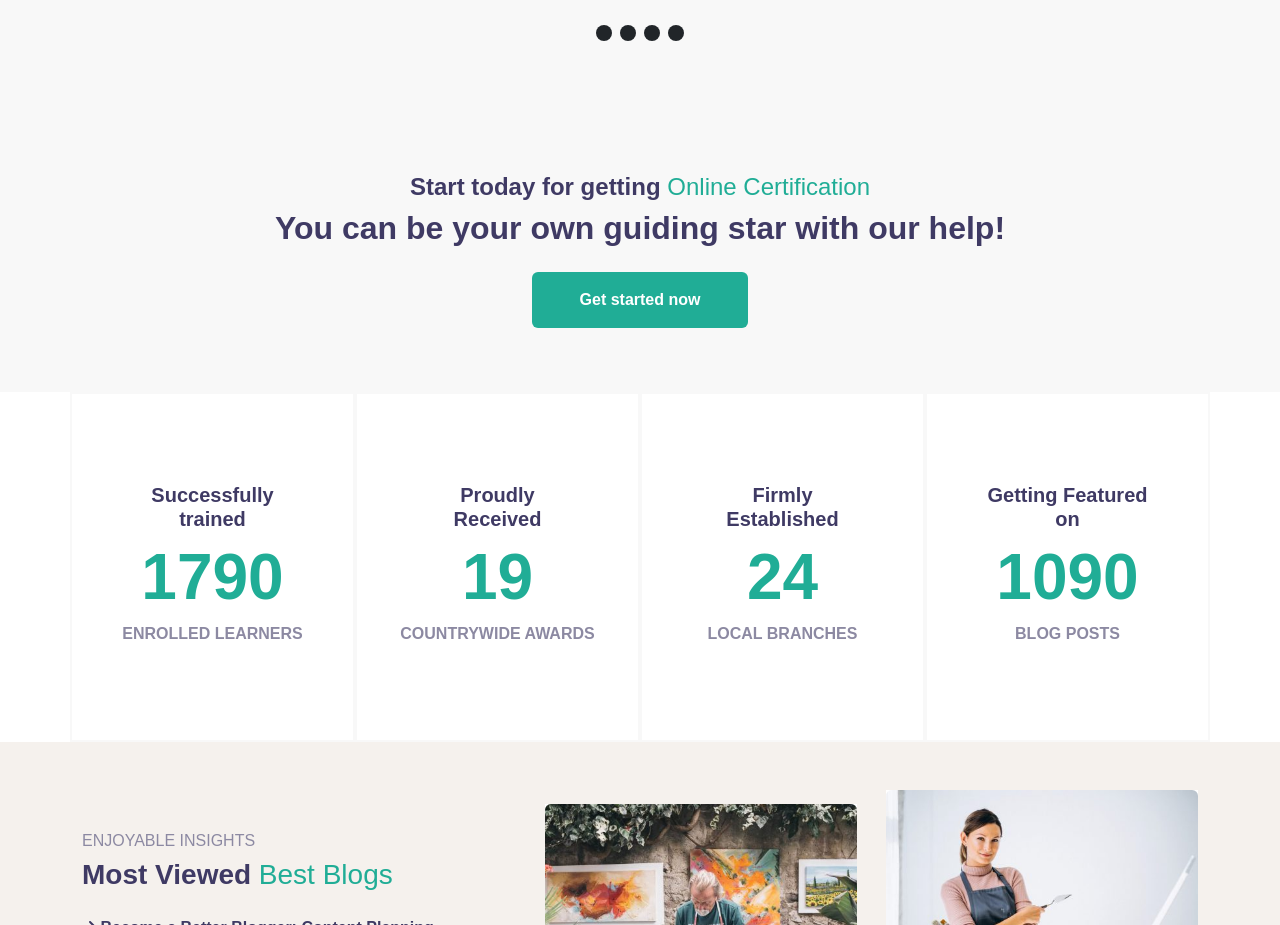
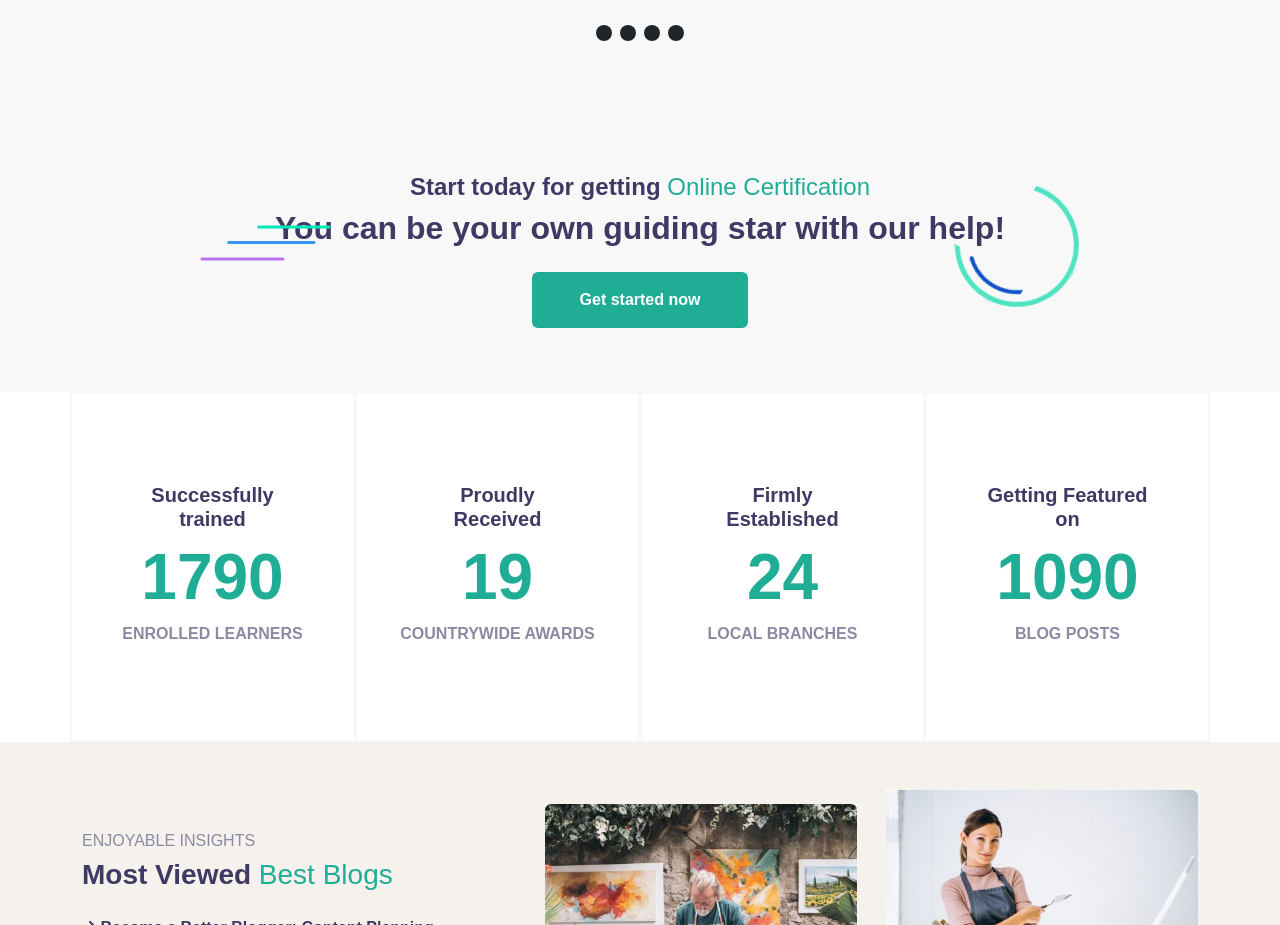
Before and after one commit to marcocareddu/proj-html-vuejs, a Vue app: page / in a window 1280 px wide. Shown: the part 3600-4525 px from the top of the page. Built offline with nearby package versions, Linux system fonts and the light colour scheme.

Commit message:
VUE CarouselSection - Added bg images

```diff
--- a/src/components/carousel/CarouselSection.vue
+++ b/src/components/carousel/CarouselSection.vue
@@ -64,10 +64,11 @@ export default {
         </div>
 
         <!-- Online Certification -->
-        <div class="text-center py-5">
+        <div class="text-center py-5 certification">
             <h4 class="fw-bolder">Start today for getting <span>Online Certification</span></h4>
             <h2 class="fw-bolder">You can be your own guiding star with our help!</h2>
-
+            <img src="../../assets/img/maxcoach-shape-02.png" alt="" class="bg-1">
+            <img src="../../assets/img/maxcoach-shape-01.png" alt="" class="bg-2">
             <!-- Base Button -->
             <BaseButton :buttonText="'Get started now'" />
         </div>
@@ -121,4 +122,20 @@ h2 {
 .ready {
     opacity: 0.5;
 }
+
+.certification {
+    position: relative;
+}
+
+.bg-1 {
+    position: absolute;
+    top: 60px;
+    right: 200px;
+}
+
+.bg-2 {
+    position: absolute;
+    top: 100px;
+    left: 200px;
+}
 </style>
```
